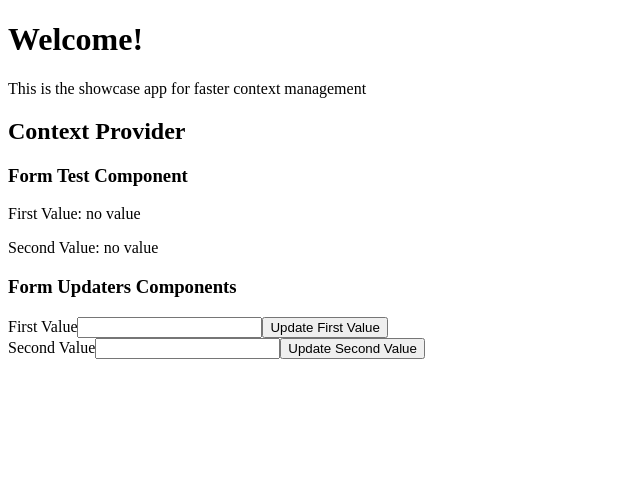
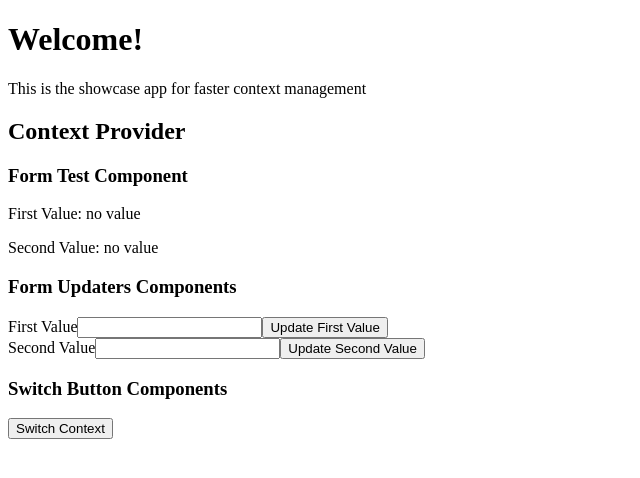
Before and after one commit to rzarroca/react-storage-services, a React (Vite) app: page / in a window 1280 px wide. Shown: the top 478 px of the page, without its empty margins (0-640 px from the left). Built offline with nearby package versions, Linux system fonts and the light colour scheme.

Commit message:
Add setter function to receive prevState

```diff
--- /dev/null
+++ b/src/components/swapper-button/index.ts
@@ -0,0 +1,3 @@
+import SwapperButtonComponent from './swapper-button.component'
+
+export default SwapperButtonComponent
--- /dev/null
+++ b/src/components/swapper-button/swapper-button.component.tsx
@@ -0,0 +1,28 @@
+// Vendors
+import { FC, useCallback } from 'react'
+// Types
+import { useStore } from 'contexts/ref-values.context'
+
+const SwapperButtonComponent: FC = () => {
+  const [, setStore] = useStore(() => null)
+
+  const handleClick = useCallback(
+    () =>
+      setStore((store) => ({
+        firstValue: store.secondValue,
+        secondValue: store.firstValue
+      })),
+    [setStore]
+  )
+
+  return (
+    <button
+      onClick={handleClick}
+      className="w-full rounded-sm bg-slate-400 px-5"
+    >
+      Switch Context
+    </button>
+  )
+}
+
+export default SwapperButtonComponent
--- a/src/components/value-input/value-input.component.tsx
+++ b/src/components/value-input/value-input.component.tsx
@@ -12,13 +12,20 @@ const ValueInputComponent: FC<ValueInputComponentPropsType> = ({
   id,
   label
 }) => {
-  const [, setValues] = useStore((store) => store[id])
+  const [, setValues] = useStore(() => null)
 
   const handleOnSubmit = (event: FormEvent<HTMLFormElement>) => {
     event.preventDefault()
     const data = new FormData(event.currentTarget)
     const value = data.get(id) as string
-    setValues({ [id]: value })
+    if (id === 'secondValue' && value === 'populate') {
+      setValues({
+        firstValue: 'John',
+        secondValue: 'Doe'
+      })
+    } else {
+      setValues({ [id]: value })
+    }
     event.currentTarget.reset()
   }
 
--- a/src/containers/form/form.component.tsx
+++ b/src/containers/form/form.component.tsx
@@ -1,6 +1,7 @@
 // Vendors
 import { FC } from 'react'
 // Components
+import SwapperButtonComponent from 'components/swapper-button'
 import ValueInputComponent from 'components/value-input'
 import ValueBoardComponent from 'components/value-board'
 // Contexts
@@ -23,6 +24,13 @@ const FormComponent: FC = () => {
           <ValueInputComponent id="firstValue" label="Update First Value" />
           <ValueInputComponent id="secondValue" label="Update Second Value" />
         </div>
+
+        <div className="border border-gray-200 p-8">
+          <header>
+            <h3 className="text-lg">Switch Button Components</h3>
+          </header>
+          <SwapperButtonComponent />
+        </div>
       </article>
     </StoreProvider>
   )
--- a/src/hooks/createRefContext.tsx
+++ b/src/hooks/createRefContext.tsx
@@ -9,13 +9,18 @@ import {
   useSyncExternalStore
 } from 'react'
 
-export default function createRefContext<StoreType>(initialState: StoreType) {
-  type CallbackFunction = VoidFunction
-  type UnsubscribeFunction = VoidFunction
+type CallbackFunction = VoidFunction
+type UnsubscribeFunction = VoidFunction
 
+export default function createRefContext<StoreType extends object>(
+  initialState: StoreType
+) {
+  type SetStoreValueType =
+    | Partial<StoreType>
+    | ((prevState: StoreType) => Partial<StoreType>)
   type useStoreReturnType = {
     get: () => StoreType
-    set: (value: Partial<StoreType>) => void
+    set: (value: SetStoreValueType) => void
     subscribe: (listener: CallbackFunction) => UnsubscribeFunction
   }
 
@@ -24,7 +29,10 @@ export default function createRefContext<StoreType>(initialState: StoreType) {
     const listeners = useRef(new Set<CallbackFunction>())
 
     const get = useCallback(() => refstore.current, [])
-    const set = useCallback((value: Partial<StoreType>) => {
+    const set = useCallback((value: SetStoreValueType) => {
+      if (typeof value === 'function') {
+        value = value(refstore.current)
+      }
       refstore.current = { ...refstore.current, ...value }
       listeners.current.forEach((listener) => listener())
     }, [])
@@ -55,7 +63,7 @@ export default function createRefContext<StoreType>(initialState: StoreType) {
 
   function useStore<SelectorOutput>(
     selector: (store: StoreType) => SelectorOutput
-  ): [SelectorOutput, (value: Partial<StoreType>) => void] {
+  ): [SelectorOutput, (value: SetStoreValueType) => void] {
     const store = useContext(StoreContext)
     if (!store) {
       throw new Error('useStore must be used inside StoreProvider')
```
Also changed, not shown: 1 other file (tests, documents, lock files or other folders).
